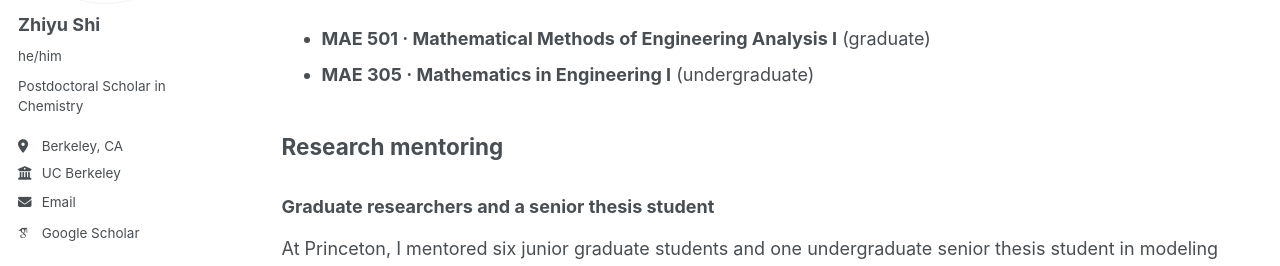
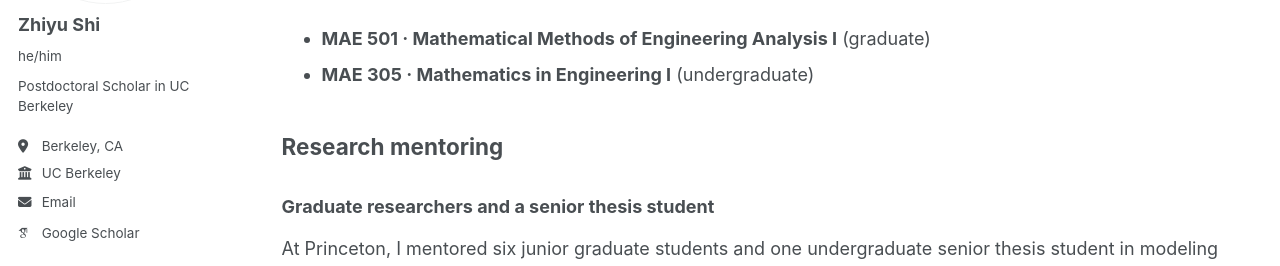
Before and after one commit to Zhi-yu-Shi/zhi-yu-shi.github.io, a Jekyll site: the page built from _pages/teaching.html, in a window 1280 px wide. Shown: the part 270-536 px from the top of the page. Built offline with Jekyll 4.4.1, drawn with Linux system fonts in a browser that asks for light colours; some web fonts are replaced.

Commit message:
Update _config.yml

```diff
--- a/_config.yml
+++ b/_config.yml
@@ -26,7 +26,7 @@ author:
   avatar     : "profile.png"
   name       : "Zhiyu Shi"
   pronouns   : "he/him"
-  bio        : "Postdoctoral Scholar in Chemistry"
+  bio        : "Postdoctoral Scholar in UC Berkeley"
   location   : "Berkeley, CA"
   employer   : "UC Berkeley"
   uri        :
```
